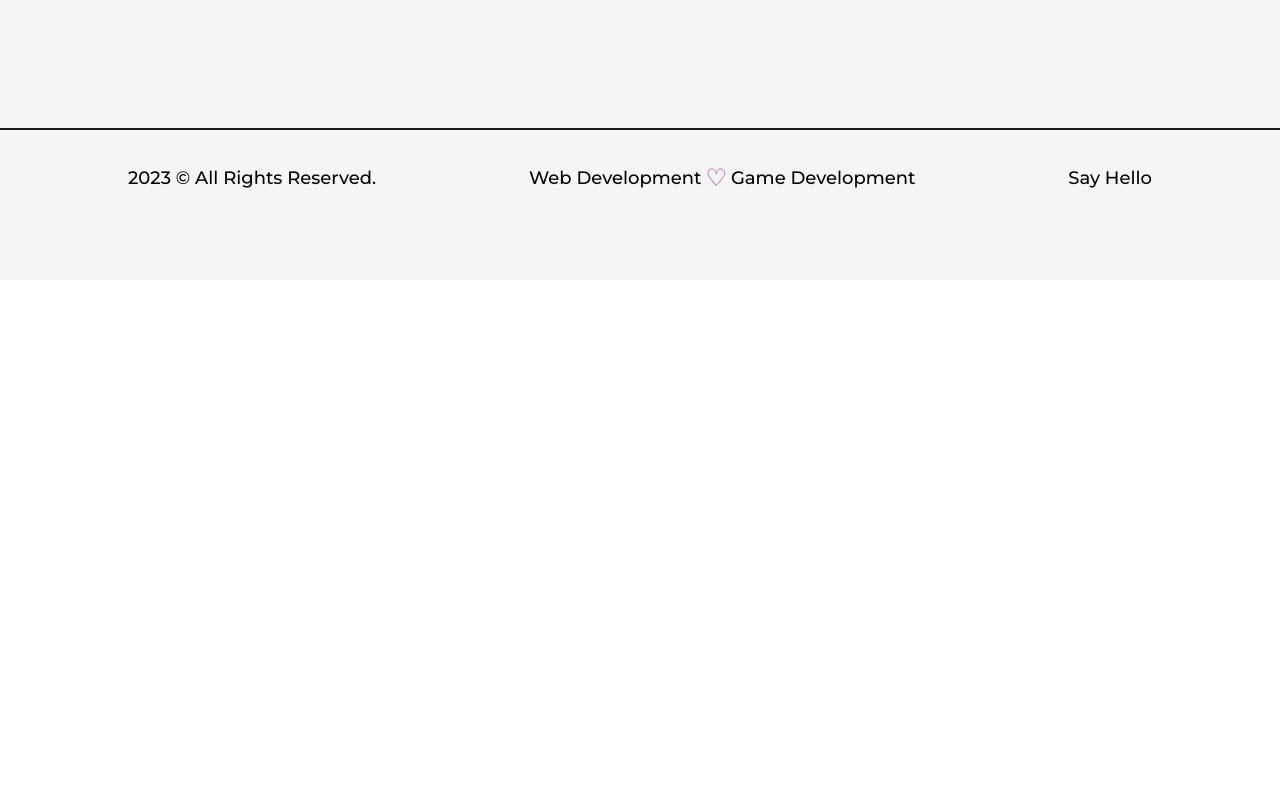
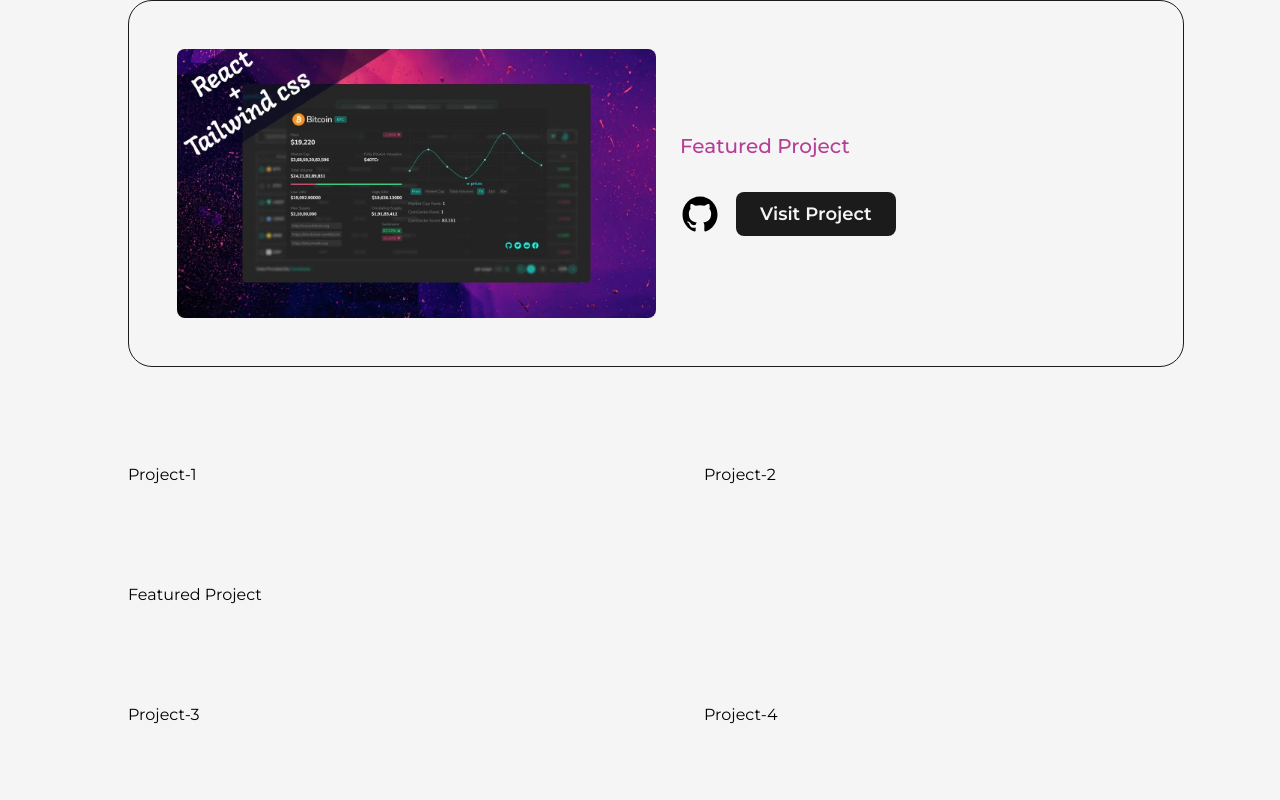
Before and after one commit to osbrown1/My-Portfolio, a Next.js app: page /projects in a window 1280 px wide. Shown: the part 520-1320 px from the top of the page. Before the commit the page ends 800 px from the top, so only its background shows below. Built offline with nearby package versions, Linux system fonts and the light colour scheme.

Commit message:
setting up images, links and styling for the projects section

```diff
--- a/src/pages/projects.js
+++ b/src/pages/projects.js
@@ -2,6 +2,72 @@
 import Head from 'next/head'
 import Layout from '@/components/Layout'
 import AnimatedText from '@/components/AnimatedText'
+import Link from 'next/link'
+import Image from 'next/image'
+import { GithubIcon } from '@/components/Icons'
+import project1 from "../../public/images/projects/crypto-screener-cover-image.jpg"
+
+
+const FeaturedProject = ({type, title, summary, img, link, github}) => {
+
+  return(
+    <article className='w-full flex items-center justify-between
+    rounded-3xl border border-solid border-dark bg-light shadow-2x1 p-12
+    '>
+      <Link href={link} target="_blank"
+      className='w-1/2 cursor-pointer overflow-hidden rounded-lg'
+      >
+        <Image src={img} alt={title} className="w-full h-auto" />
+      </Link>
+
+      <div className='w-1/2 flex flex-col items-start justify-between pl-6'>
+        <span className='text-primary font-medium text-xl'>{type}</span>
+        <Link href={link} target="_blank" className='hover:underline underline-offset-2'>
+        <h2 className='my-2 w-full text-left text-4xl font-bold'>{title}</h2>
+      </Link>
+      <p className='my-2 font-medium text-dark'>{summary}</p>
+      <div className='mt-2 flex items-center'>
+        <Link href={github} target='_blank' className='w-10'> <GithubIcon /> </Link>
+        <Link href={link} target='_blank'
+        className='ml-4 rounded-lg bg-dark text-light p-2 px-6 text-lg font-semibold'
+        >Visit Project</Link>
+      </div>
+
+      </div>
+
+    </article>
+  )
+}
+
+const Project = ({title, type, img, link, github}) => {
+
+  return(
+      <article>
+        <Link href={link} target="_blank"
+      className='w-full cursor-pointer overflow-hidden rounded-lg'
+      >
+        <Image src={img} alt={title} className="w-full h-auto" />
+      </Link>
+
+      <div className='w-full flex flex-col items-start justify-between pl-6'>
+        <span className='text-primary font-medium text-xl'>{type}</span>
+        <Link href={link} target="_blank" className='hover:underline underline-offset-2'>
+        <h2 className='my-2 w-full text-left text-4xl font-bold'>{title}</h2>
+      </Link>
+      <p className='my-2 font-medium text-dark'>{summary}</p>
+      <div className='mt-2 flex items-center'>
+        <Link href={github} target='_blank' className='w-10'> <GithubIcon /> </Link>
+        <Link href={link} target='_blank'
+        className='ml-4 rounded-lg bg-dark text-light p-2 px-6 text-lg font-semibold'
+        >Visit</Link>
+      </div>
+
+      </div>
+      </article>
+  )
+}
+
+
 
 const projects = () => {
   return (
@@ -10,11 +76,42 @@
       <title>Owen Brown | Projects Page</title>
       <meta name='description' content="any description" />
     </Head>
-    <main>
-      <Layout>
+    <main className='w-full mb-16 flex flex-col items-center justify-center'>
+      <Layout className='pt-16'>
+      <AnimatedText text="Imagination Trumps Knowledge!"
+      className='mb-16'
+      />
+
+        <div className='grid grid-cols-12 gap-24'>
+            <div className='col-span-12'>
+              <FeaturedProject
+              title=""
+              img={project1}
+              summary=""
+              link="/"
+              github="/"
+              type="Featured Project"
 
 
-        <AnimatedText text="Imagination Trumps Knowledge!" />
+              />
+            </div>
+            <div className='col-span-6'>
+              Project-1
+            </div>
+            <div className='col-span-6'>
+              Project-2
+            </div>
+            <div className='col-span-12'>
+              Featured Project
+            </div>
+            <div className='col-span-6'>
+              Project-3
+            </div>
+            <div className='col-span-6'>
+              Project-4
+            </div>
+        </div>
+
       </Layout>
     </main>
 
```
